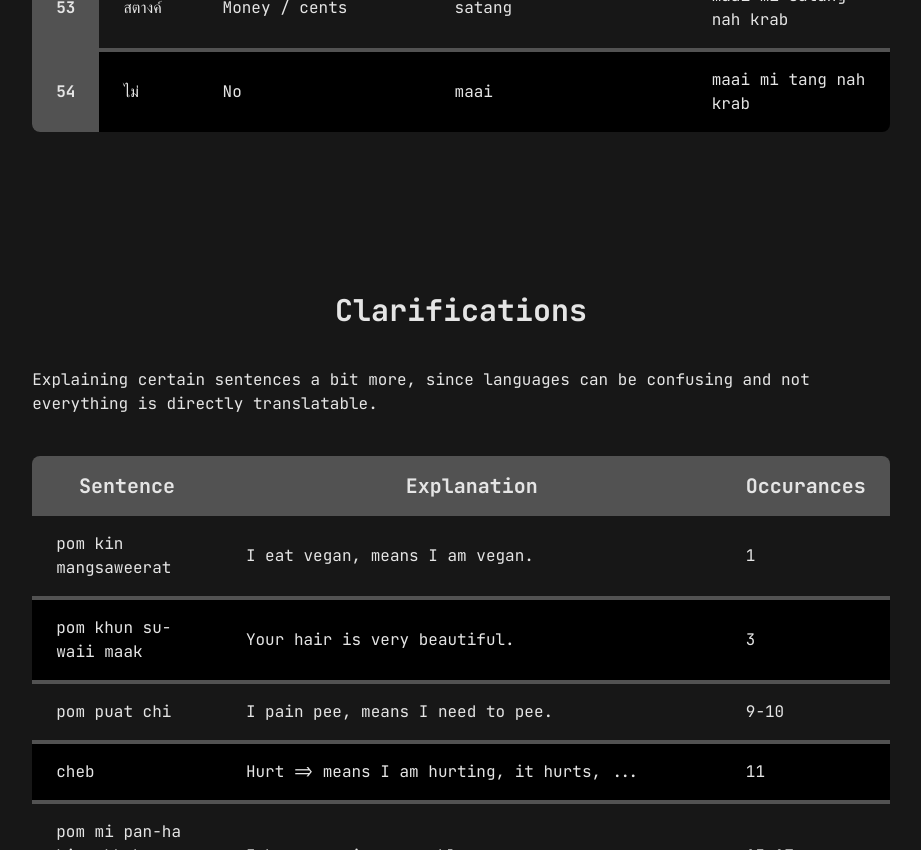
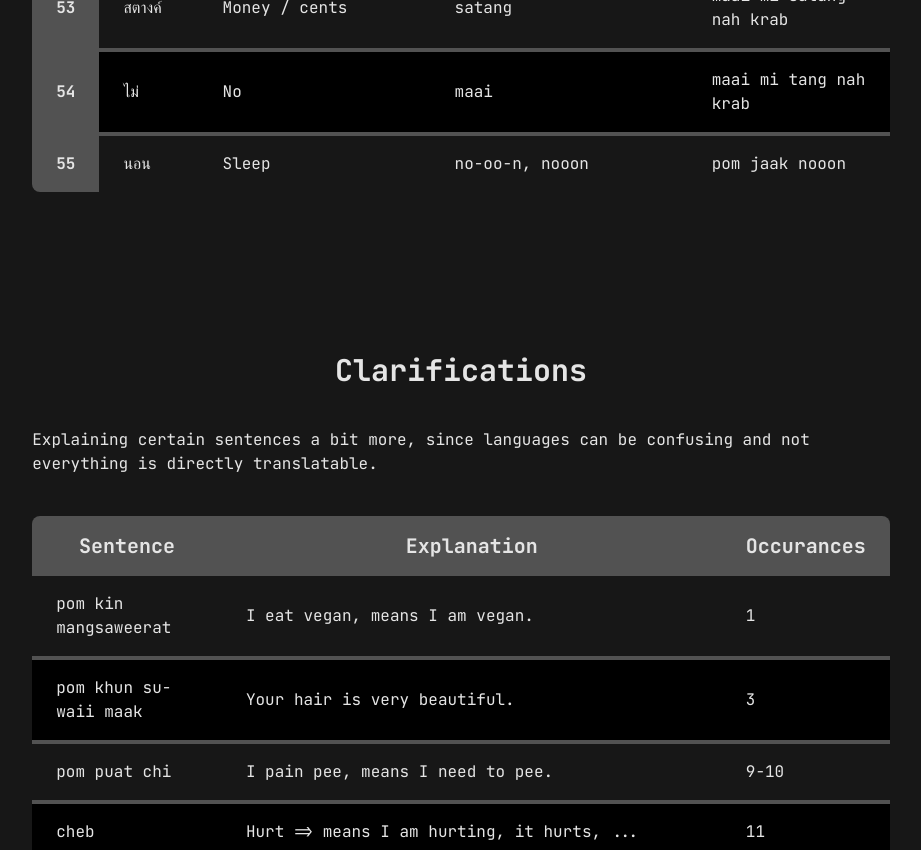
Before and after one commit to reeveng/Learning-Thai, a SvelteKit app: page / in a window 1280 px wide. Shown: the part 4740-5590 px from the top of the page, without its empty margins (179-1100 px from the left). Built offline with nearby package versions, Linux system fonts and the light colour scheme.

Commit message:
add entry 'I want to sleep'

```diff
--- a/src/data/translations.ts
+++ b/src/data/translations.ts
@@ -329,6 +329,12 @@ export const translations: TranslationType[] = [
 		english: 'No',
 		pronounciation: 'maai',
 		example: 'maai mi tang nah krab'
+	},
+	{
+		thai: 'นอน',
+		english: 'Sleep',
+		pronounciation: 'no-oo-n, nooon',
+		example: 'pom jaak nooon'
 	}
 ];
 
```
